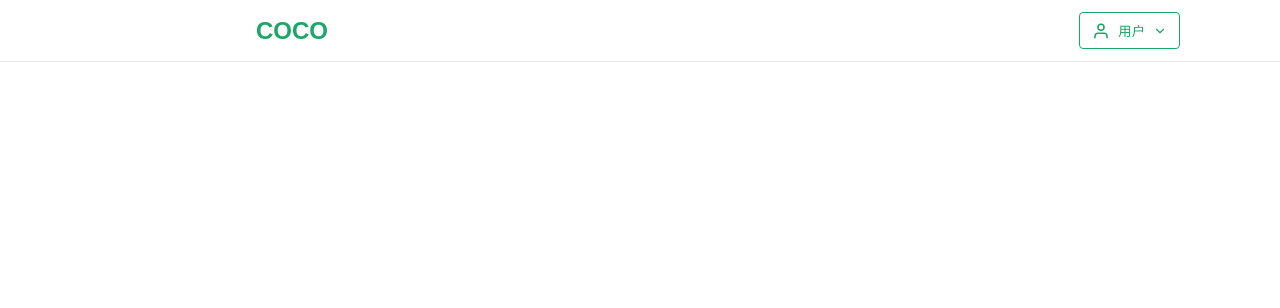
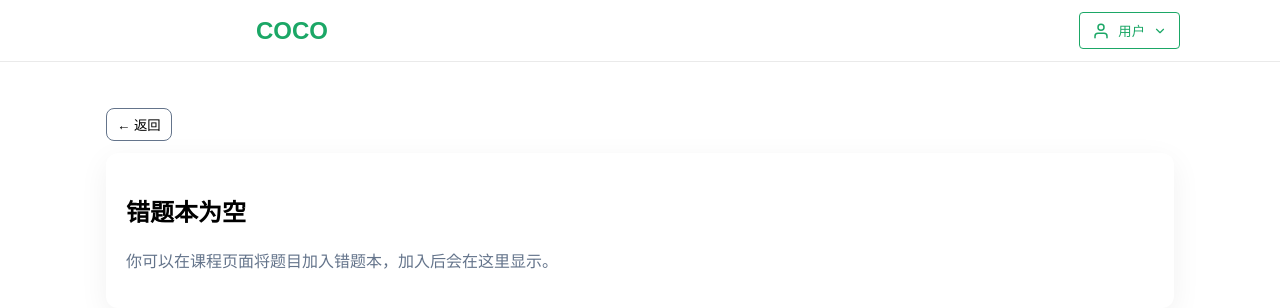
Before and after one commit to ruyuanya/vue-class, a Vue app: page /wrong-book in a window 1280 px wide. Before the commit this address had no page. Shown: the top 308 px of the page. Built offline with nearby package versions, Linux system fonts and the light colour scheme; a web font is replaced by a local one.

Commit message:
错题本

```diff
--- a/src/router/index.ts
+++ b/src/router/index.ts
@@ -6,6 +6,7 @@ import WorkspaceView from '../views/WorkspaceView.vue'
 import LoginView from '../views/LoginView.vue'
 import RegisterView from '../views/RegisterView.vue'
 import CourseDetail from '../views/CourseDetail.vue'
+import WrongBook from '../views/WrongBook.vue'
 
 const router = createRouter({
   history: createWebHistory(import.meta.env.BASE_URL || '/'),
@@ -24,6 +25,11 @@ const router = createRouter({
       path: '/adaptive-study',
       name: 'AdaptiveStudy',
       component: AdaptiveStudy,
+    },
+    {
+      path: '/wrong-book',
+      name: 'WrongBook',
+      component: WrongBook,
     },
     {
       path: '/workspace',
--- a/src/views/AdaptiveStudy.vue
+++ b/src/views/AdaptiveStudy.vue
@@ -52,14 +52,12 @@ const router = useRouter()
 
 const handleClick = (name: string) => {
   if (name === '学习课程') {
-    // 跳到示例课程详情（你可以改成选择具体课程的 id）
     router.push('/learning/course/algebra-basic')
   } else if (name === '学习建议') {
-    // 返回 /learning 并带上 query，页面内可根据 query 显示建议面板
     router.push({ path: '/learning', query: { tab: 'advice' } })
   } else if (name === '错题本') {
-    // 返回 /learning 并带上 query，页面内可根据 query 显示错题本
-    router.push({ path: '/learning', query: { tab: 'wrong' } })
+    // 跳转到新增的错题本页面
+    router.push('/wrong-book')
   } else {
     alert(`「${name}」功能待接入`)
   }
--- a/src/views/CourseDetail.vue
+++ b/src/views/CourseDetail.vue
@@ -43,7 +43,7 @@
                       {{ q.showAnswer ? '收起答案' : '显示答案' }}
                     </button>
                     <button
-                      @click="toggleWrong(q)"
+                      @click="toggleWrong(q, t)"
                     >
                       {{ isInWrong(q.id) ? '移除错题本' : '加入错题本' }}
                     </button>
@@ -72,18 +72,24 @@ interface Question {
   answer: string
   showAnswer?: boolean
 }
-
 interface Topic {
   id: string
   title: string
   questions: Question[]
 }
-
 interface Course {
   id: string
   title: string
   desc?: string
   topics: Topic[]
+}
+
+/* 新增：错题项类型，带上课程/章节信息 */
+interface WrongItem extends Question {
+  courseId?: string
+  courseTitle?: string
+  topicId?: string
+  topicTitle?: string
 }
 
 const route = useRoute()
@@ -149,7 +155,7 @@ const course = ref<Course | undefined>(courses.find(c => c.id === id))
 /* 错题本（localStorage 持久化，与 Learning.vue 使用相同 key） */
 const STORAGE_KEY = 'coco_wrong_book'
 
-const loadWrong = (): Question[] => {
+const loadWrong = (): WrongItem[] => {
   try {
     const raw = localStorage.getItem(STORAGE_KEY)
     return raw ? JSON.parse(raw) : []
@@ -158,38 +164,44 @@ const loadWrong = (): Question[] => {
   }
 }
 
-const wrongBook = ref<Question[]>(loadWrong())
+const wrongBook = ref<WrongItem[]>(loadWrong())
 
 const persistWrong = () => {
   localStorage.setItem(STORAGE_KEY, JSON.stringify(wrongBook.value))
 }
 
-const isInWrong = (qid: string) => {
-  return wrongBook.value.some(w => w.id === qid)
+/* 修正：按题目 id + courseId 来判断是否已在错题本中，避免不同课程同 id 冲突 */
+const isInWrong = (qid: string, courseId?: string) => {
+  return wrongBook.value.some(w => w.id === qid && w.courseId === courseId)
 }
 
-const addToWrong = (q: Question) => {
+/* 增强：加入错题时同时保存课程与章节信息 */
+const addToWrong = (q: Question, t?: Topic) => {
   wrongBook.value.push({
     id: q.id,
     text: q.text,
-    answer: q.answer
+    answer: q.answer,
+    courseId: course.value?.id,
+    courseTitle: course.value?.title,
+    topicId: t?.id,
+    topicTitle: t?.title
   })
   persistWrong()
   alert('已加入错题本')
 }
 
-const removeFromWrong = (qid: string) => {
-  wrongBook.value = wrongBook.value.filter(w => w.id !== qid)
+const removeFromWrong = (qid: string, courseId?: string) => {
+  wrongBook.value = wrongBook.value.filter(w => !(w.id === qid && w.courseId === courseId))
   persistWrong()
   alert('已从错题本移除')
 }
 
-/* 切换：已存在则移除，否则加入 */
-const toggleWrong = (q: Question) => {
-  if (isInWrong(q.id)) {
-    removeFromWrong(q.id)
+/* 切换：已存在则移除，否则加入；模板中传入 topic */
+const toggleWrong = (q: Question, t?: Topic) => {
+  if (isInWrong(q.id, course.value?.id)) {
+    removeFromWrong(q.id, course.value?.id)
   } else {
-    addToWrong(q)
+    addToWrong(q, t)
   }
 }
 
--- /dev/null
+++ b/src/views/WrongBook.vue
@@ -0,0 +1,152 @@
+<template>
+  <div class="course-page">
+    <button class="back" @click="back">← 返回</button>
+
+    <div class="card" v-if="items.length">
+      <h2>错题本（共 {{ items.length }} 题）</h2>
+      <ul>
+        <li v-for="(w, idx) in items" :key="w.courseId + '|' + w.id" class="topic-block">
+          <strong>{{ w.courseTitle || '未知课程' }} / {{ w.topicTitle || '章节' }}</strong>
+          <div class="q-row">
+            <span class="q-text">{{ w.text }}</span>
+            <div class="q-actions">
+              <button @click="toggleAnswer(w)">{{ w.showAnswer ? '收起答案' : '显示答案' }}</button>
+              <button @click="remove(w)">移除错题</button>
+            </div>
+          </div>
+          <div v-if="w.showAnswer" class="q-answer">答案：{{ w.answer }}</div>
+        </li>
+      </ul>
+    </div>
+
+    <div v-else class="card">
+      <h2>错题本为空</h2>
+      <p class="desc">你可以在课程页面将题目加入错题本，加入后会在这里显示。</p>
+    </div>
+  </div>
+</template>
+
+<script setup lang="ts">
+import { ref } from 'vue'
+import { useRouter } from 'vue-router'
+
+interface WrongItem {
+  id: string
+  text: string
+  answer: string
+  showAnswer?: boolean
+  courseId?: string
+  courseTitle?: string
+  topicId?: string
+  topicTitle?: string
+}
+
+const STORAGE_KEY = 'coco_wrong_book'
+const router = useRouter()
+
+const loadWrong = (): WrongItem[] => {
+  try {
+    const raw = localStorage.getItem(STORAGE_KEY)
+    return raw ? JSON.parse(raw) : []
+  } catch {
+    return []
+  }
+}
+
+const items = ref<WrongItem[]>(loadWrong())
+
+const persist = () => {
+  localStorage.setItem(STORAGE_KEY, JSON.stringify(items.value))
+}
+
+const toggleAnswer = (w: WrongItem) => {
+  w.showAnswer = !w.showAnswer
+}
+
+const remove = (w: WrongItem) => {
+  items.value = items.value.filter(x => !(x.id === w.id && x.courseId === w.courseId))
+  persist()
+}
+
+const back = () => {
+  router.push('/adaptive-study')
+}
+</script>
+
+<style scoped>
+.course-page {
+  padding-top: 100px;
+  box-sizing: border-box;
+  min-height: calc(100vh - 100px);
+  max-width: 1100px;
+  margin: 0 auto;
+  padding-left: 16px;
+  padding-right: 16px;
+}
+
+.back {
+  margin-bottom: 12px;
+  border: 1px solid transparent;
+  background: transparent;
+  cursor: pointer;
+  background-color: #fff;
+  border-color:#64748b;
+  position: relative;
+  z-index: 2;
+}
+
+.card {
+  background: #fff;
+  padding: 20px;
+  border-radius: 12px;
+  box-shadow: 0 8px 30px rgba(2,6,23,0.06);
+}
+
+.desc {
+  color: #64748b;
+  margin-top: 6px;
+}
+
+.questions ul {
+  list-style: none;
+  padding: 0;
+  margin: 0;
+}
+
+.q-row {
+  display: flex;
+  justify-content: space-between;
+  align-items: center;
+  gap: 12px;
+  margin-top: 8px;
+}
+
+.q-text {
+  color: #0f172a;
+}
+
+.q-answer {
+  color: #065f46;
+  margin-top: 6px;
+  font-size: 13px;
+}
+
+button {
+  padding: 6px 10px;
+  border-radius: 8px;
+  border: 1px solid #e6e9ee;
+  background: #f8fafc;
+  cursor: pointer;
+}
+
+button:disabled {
+  opacity: 0.6;
+  cursor: not-allowed;
+}
+
+.topic-block {
+  margin-top: 12px;
+  padding-bottom: 6px;
+  border-bottom: 1px dashed #e6e9ee;
+}
+</style>
```
